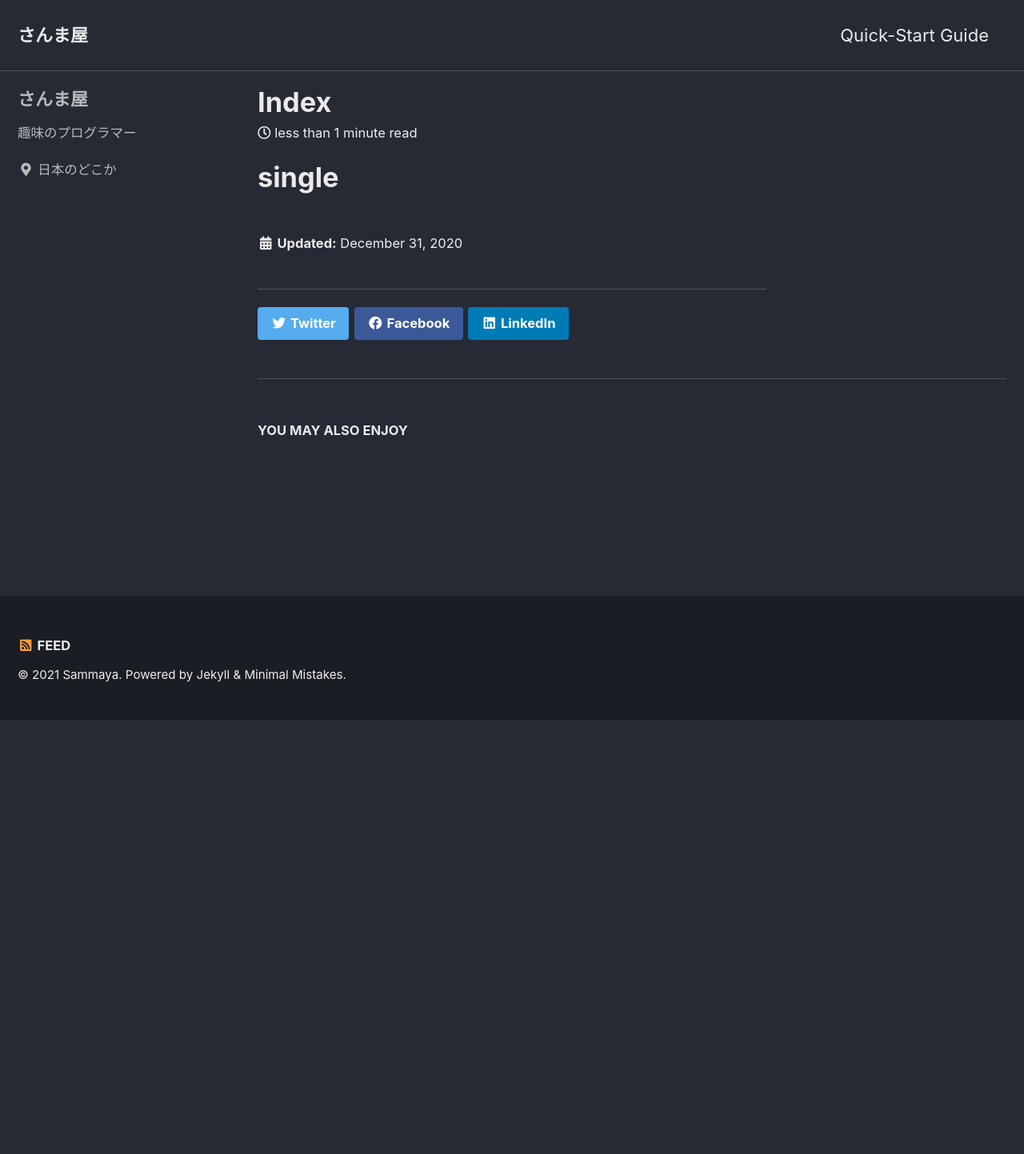
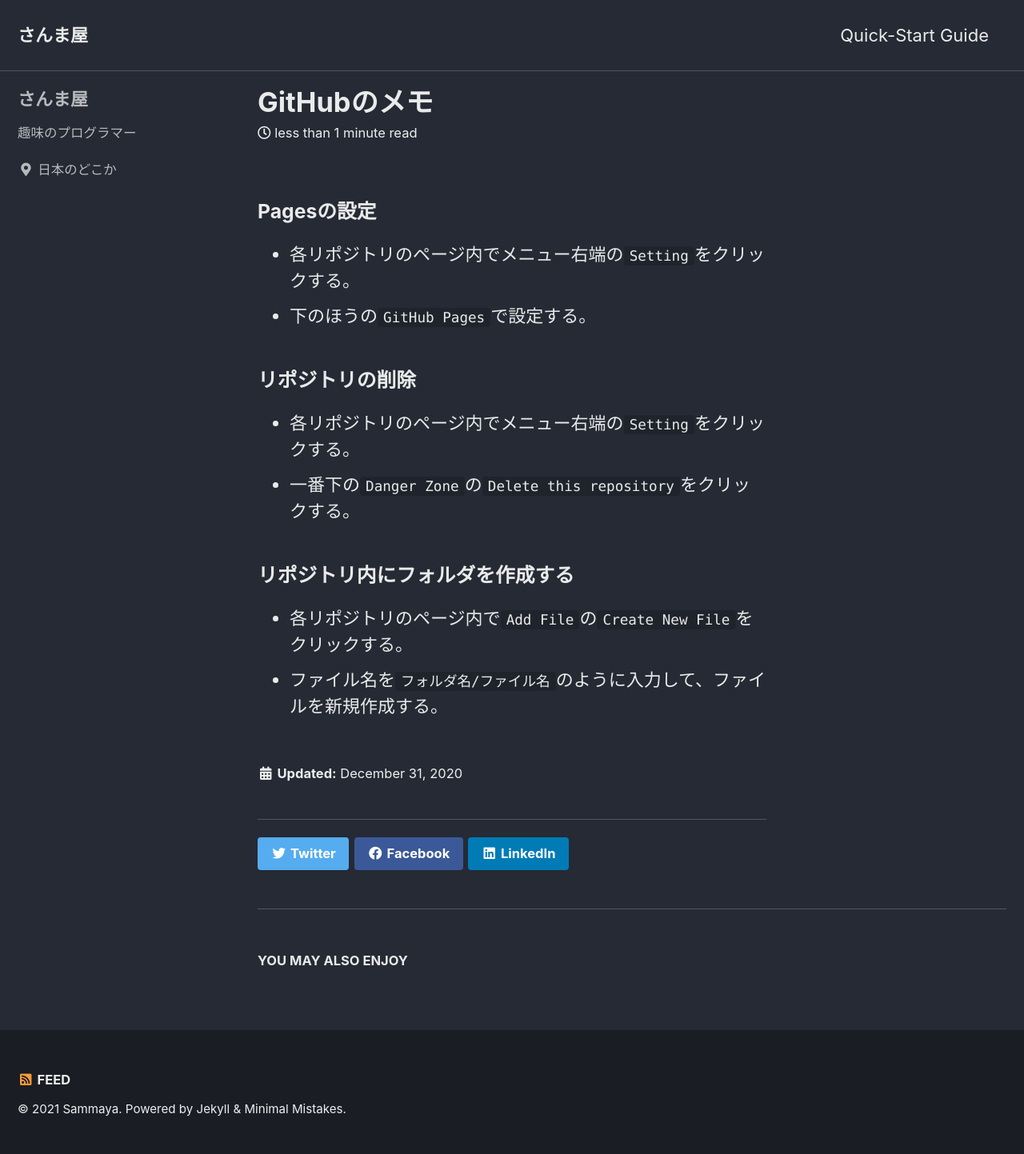
Before and after one commit to sammaya164/sammaya164.github.io, a Jekyll site: the page built from _posts/2020-12-31-index.md, in a window 1280 px wide. Shown: the whole page at 80% size. Built offline with Jekyll 4.4.1, drawn with Linux system fonts in a browser that asks for light colours; cached includes are drawn as plain includes; before the commit the page ends 900 px from its top, so only the background shows below that.

Commit message:
Update 2020-12-31-index.md

```diff
--- a/_posts/2020-12-31-index.md
+++ b/_posts/2020-12-31-index.md
@@ -1,2 +1,16 @@
+---
+title: "GitHubのメモ"
+categories: "Git&GitHub"
+---
 
-# single
+### Pagesの設定
+* 各リポジトリのページ内でメニュー右端の`Setting`をクリックする。
+* 下のほうの`GitHub Pages`で設定する。
+
+### リポジトリの削除
+* 各リポジトリのページ内でメニュー右端の`Setting`をクリックする。
+* 一番下の`Danger Zone`の`Delete this repository`をクリックする。
+
+### リポジトリ内にフォルダを作成する
+* 各リポジトリのページ内で`Add File`の`Create New File`をクリックする。
+* ファイル名を`フォルダ名/ファイル名`のように入力して、ファイルを新規作成する。
```
